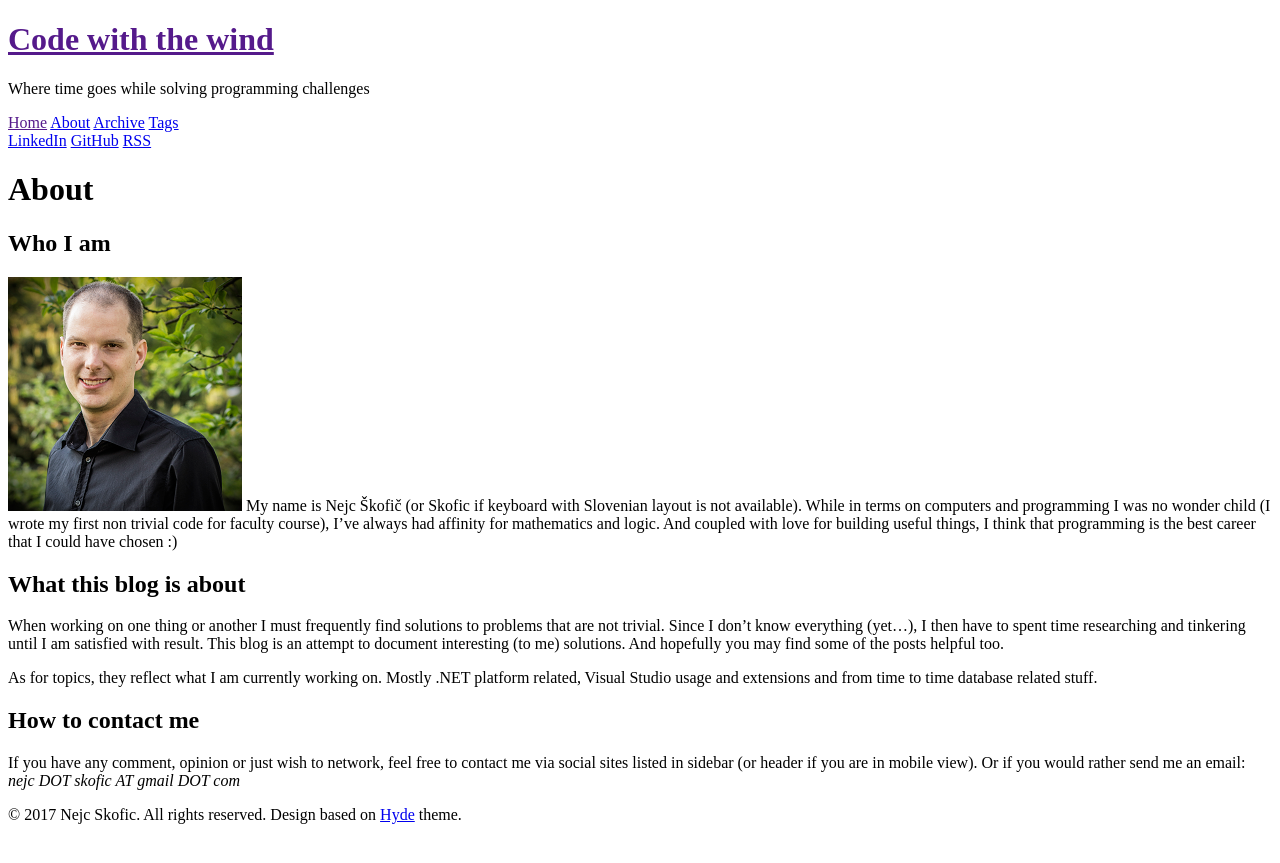
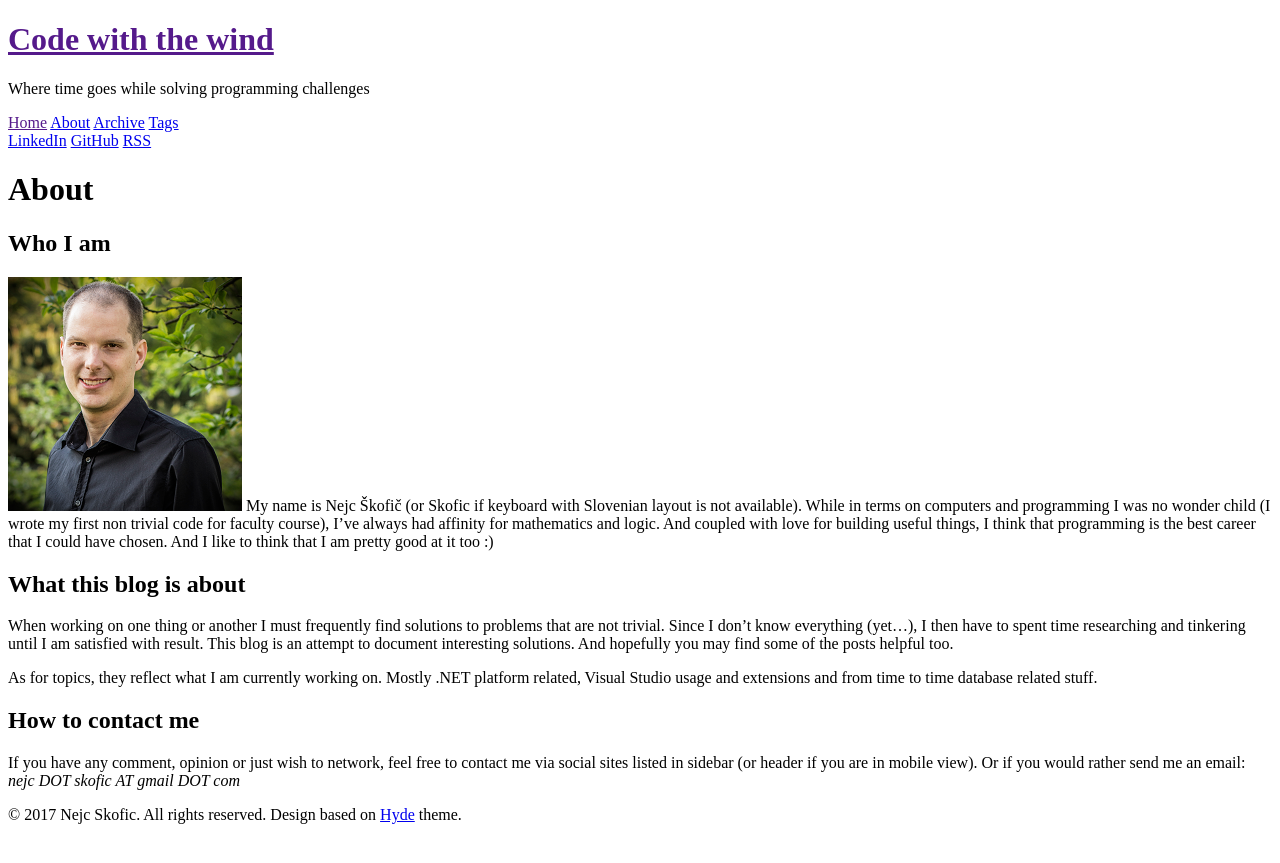
Before and after one commit to nejcskofic/nejcskofic.github.io, a Jekyll site: the page built from about.md, in a window 1280 px wide. Shown: the top 863 px of the page. Built offline with Jekyll 4.4.1, drawn with Linux system fonts in a browser that asks for light colours.

Commit message:
Minor updates

```diff
--- a/_config.yml
+++ b/_config.yml
@@ -16,11 +16,12 @@ permalink:        pretty
 title:            'Code with the wind'
 tagline:          'Personal blog'
 description:      'Where time goes while solving programming challenges'
-url:              https://nejcskofic.github.io/
+url:              https://nejcskofic.github.io
 baseurl:          /
 
 author:
   name:           'Nejc Skofic'
+  url:            https://nejcskofic.github.io/about
 
 paginate:         5
 
--- a/_layouts/post.html
+++ b/_layouts/post.html
@@ -75,6 +75,8 @@ layout: default
 </div>
 
 {% if page.comments %}
+<div id="comments">
   <h2>Comments</h2>
   {% include disqus.html %}
+</div>
 {% endif %}
--- a/_sass/_custom.scss
+++ b/_sass/_custom.scss
@@ -23,6 +23,10 @@
 .post-meta {
   margin-top: -0.5rem;
   margin-bottom: 1rem;
+}
+
+.post-title {
+  font-size: 2.5rem;
 }
 
 /* Social */
--- a/about.md
+++ b/about.md
@@ -10,14 +10,15 @@ My name is Nejc Škofič (or Skofic if keyboard with Slovenian layout is not ava
 While in terms on computers and programming I was no wonder child (I wrote my first
 non trivial code for faculty course), I've always had affinity for mathematics and
 logic. And coupled with love for building useful things, I think that programming
-is the best career that I could have chosen :)
+is the best career that I could have chosen. And I like to think that I am pretty
+good at it too :)
 
 ## What this blog is about
 
 When working on one thing or another I must frequently find solutions to problems
 that are not trivial. Since I don't know everything (yet...), I then have to spent
 time researching and tinkering until I am satisfied with result. This blog is
-an attempt to document interesting (to me) solutions. And hopefully you may find some
+an attempt to document interesting solutions. And hopefully you may find some
 of the posts helpful too.
 
 As for topics, they reflect what I am currently working on. Mostly .NET platform
```
